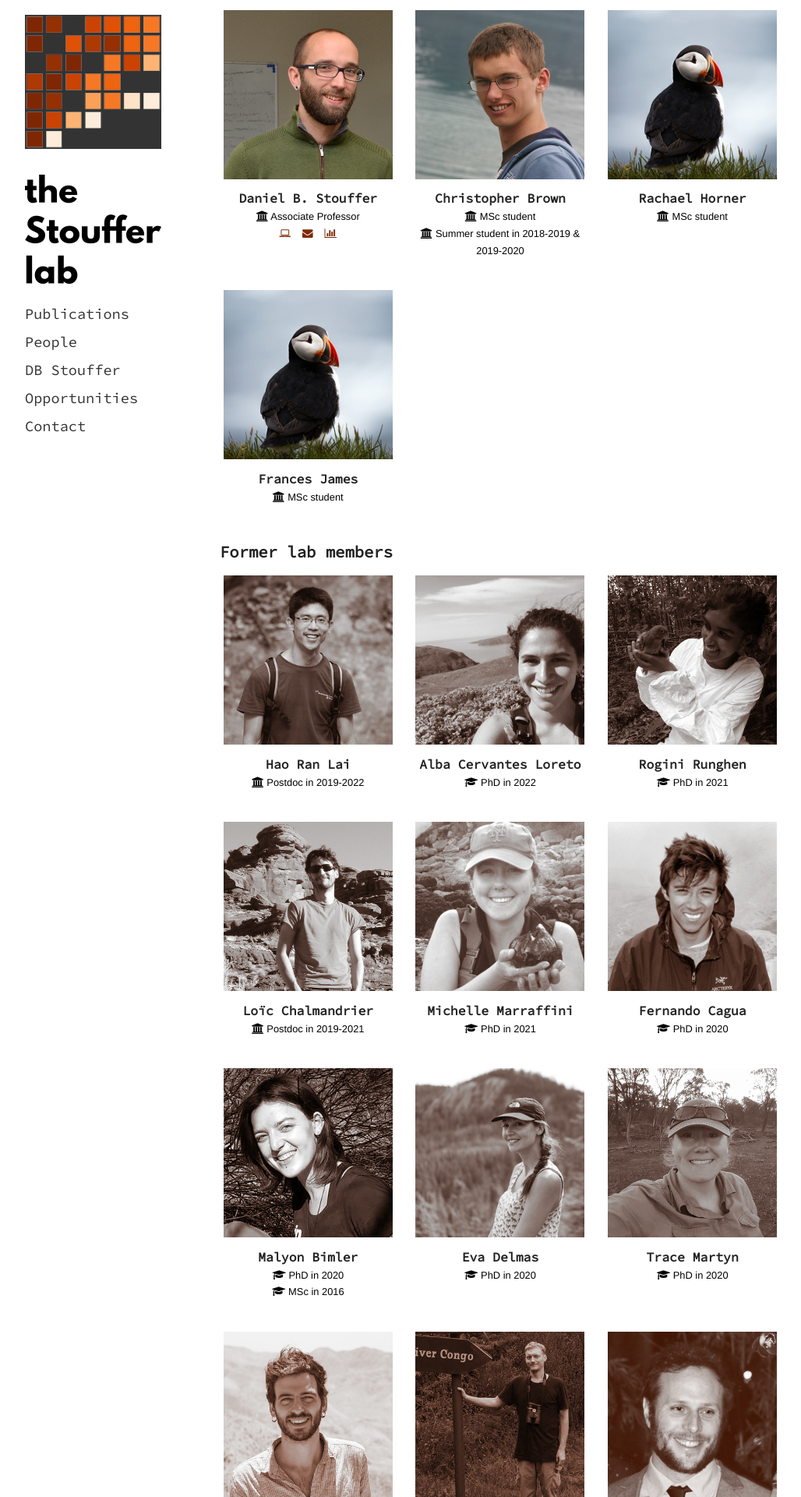
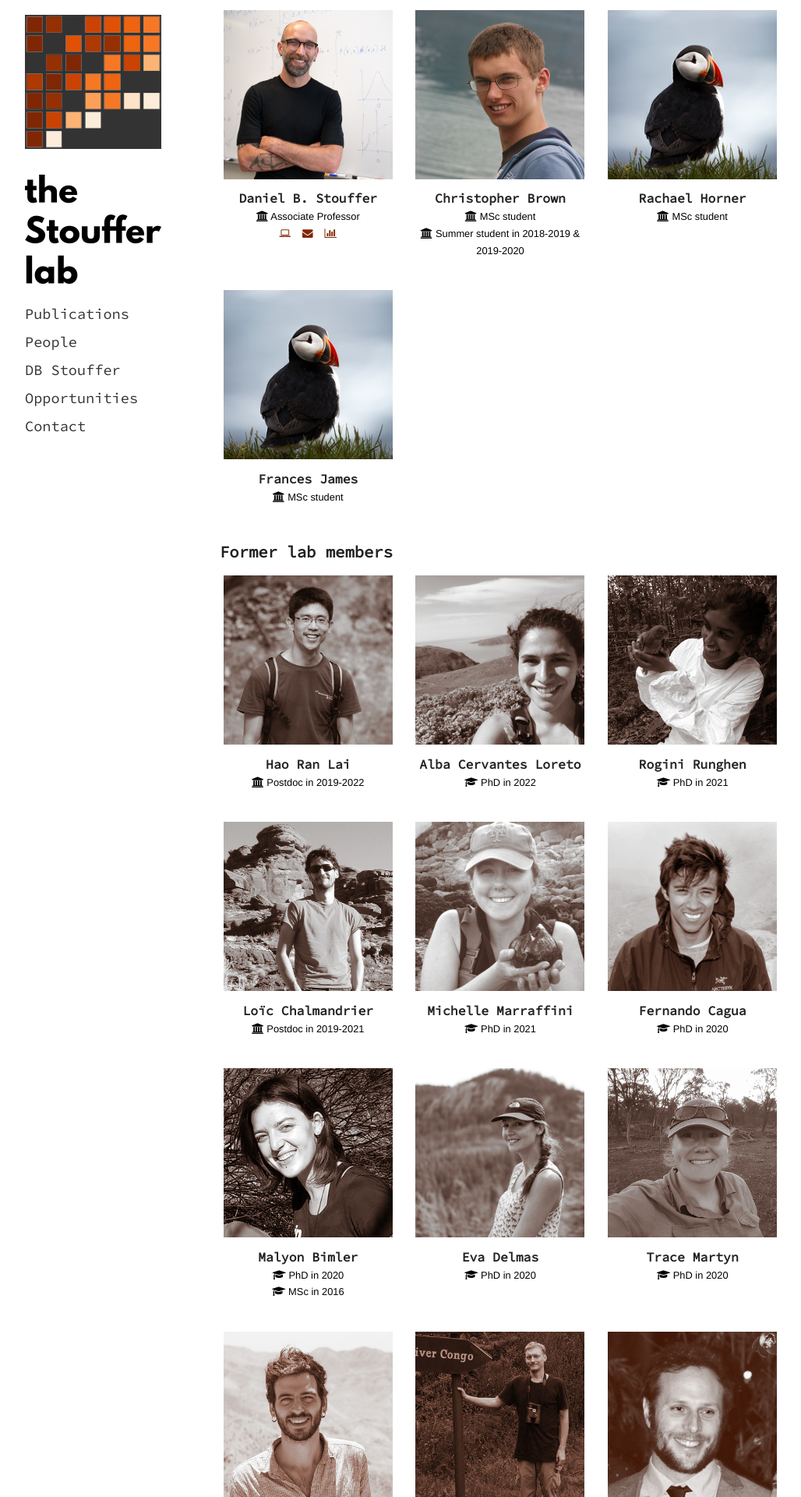
Before and after one commit to stoufferlab/stoufferlab.github.io, a Jekyll site: the page built from people/index.html, in a window 1280 px wide. Shown: the top 1920 px of the page at 78% size, without its empty margins (123-1151 px from the left). Built offline with Jekyll 4.4.1, drawn with Linux system fonts in a browser that asks for light colours; nearby versions of some CDN libraries; library files that are not in the unit come from our copies; a script that is not in the unit is left out.

Commit message:
updating dbs photos

```diff
--- a/people/index.html
+++ b/people/index.html
@@ -11,7 +11,7 @@ title: people
     <!-- current members -->
     <li class="text-center" style="margin-top:0;">
       <a href="./stouffer/">
-        <img alt="DBS" src="/images/people/dbs_sq2.png"/>
+        <img alt="DBS" src="/images/people/dbs_sq3.png"/>
         <h3 class="bio" style="margin-top:5%; margin-bottom:0%;">
           Daniel B. Stouffer
         </h3>
--- a/people/stouffer/index.html
+++ b/people/stouffer/index.html
@@ -8,7 +8,7 @@ title: Daniel B. Stouffer
     <!-- wide photo -->
     <!--<a href="/muppets/">-->
     <div class="small-12 medium-5 medium-offset-1 columns text-center">
-      <img style="" alt="DBS" src="/images/people/dbs_wd.png"/>
+      <img style="" alt="DBS" src="/images/people/dbs_wd2.png"/>
     </div>
     <!--</a>-->
     <!-- name, title, links -->
```
Also changed, not shown: images/people/dbs_sq3.png (added), images/people/dbs_wd2.png (added).
